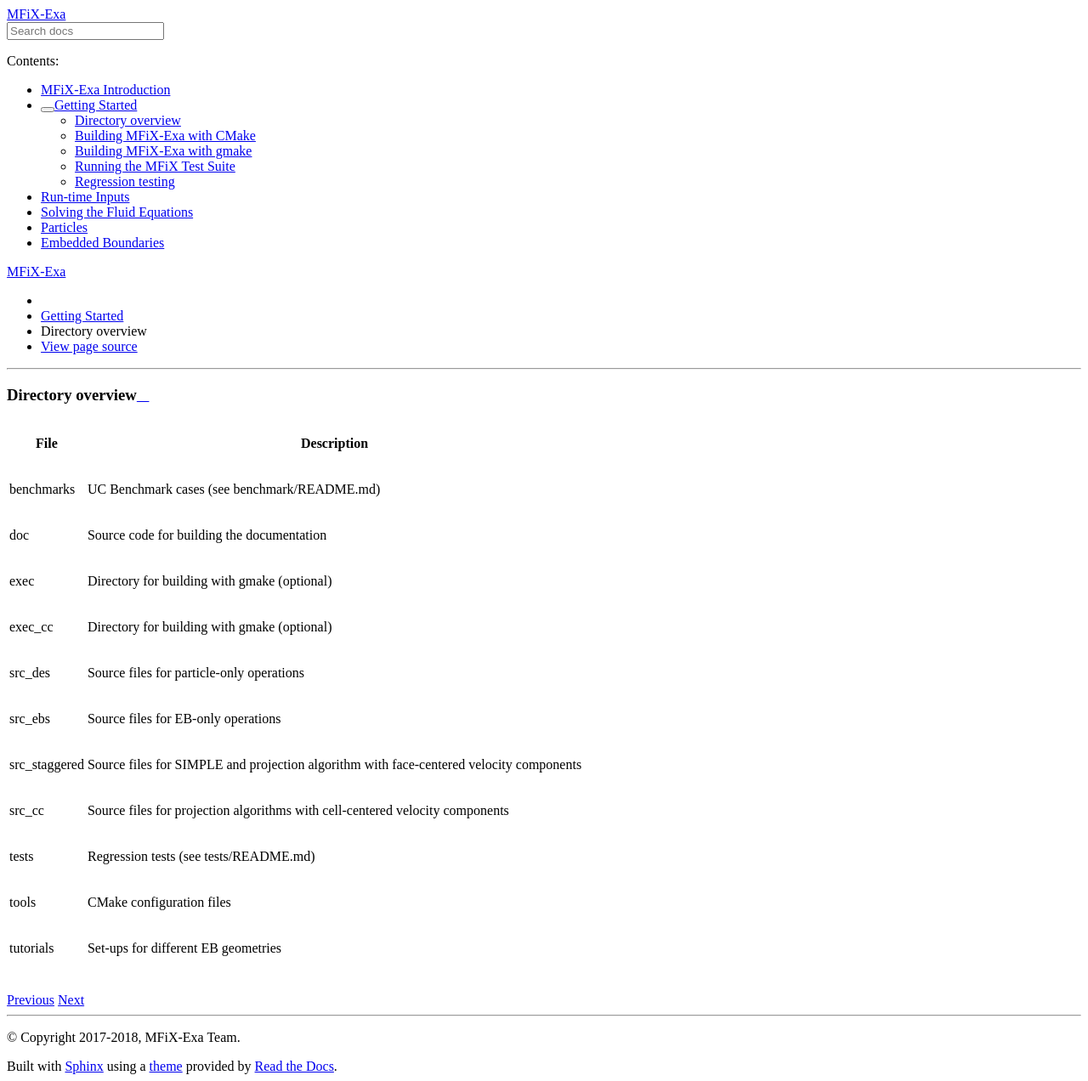
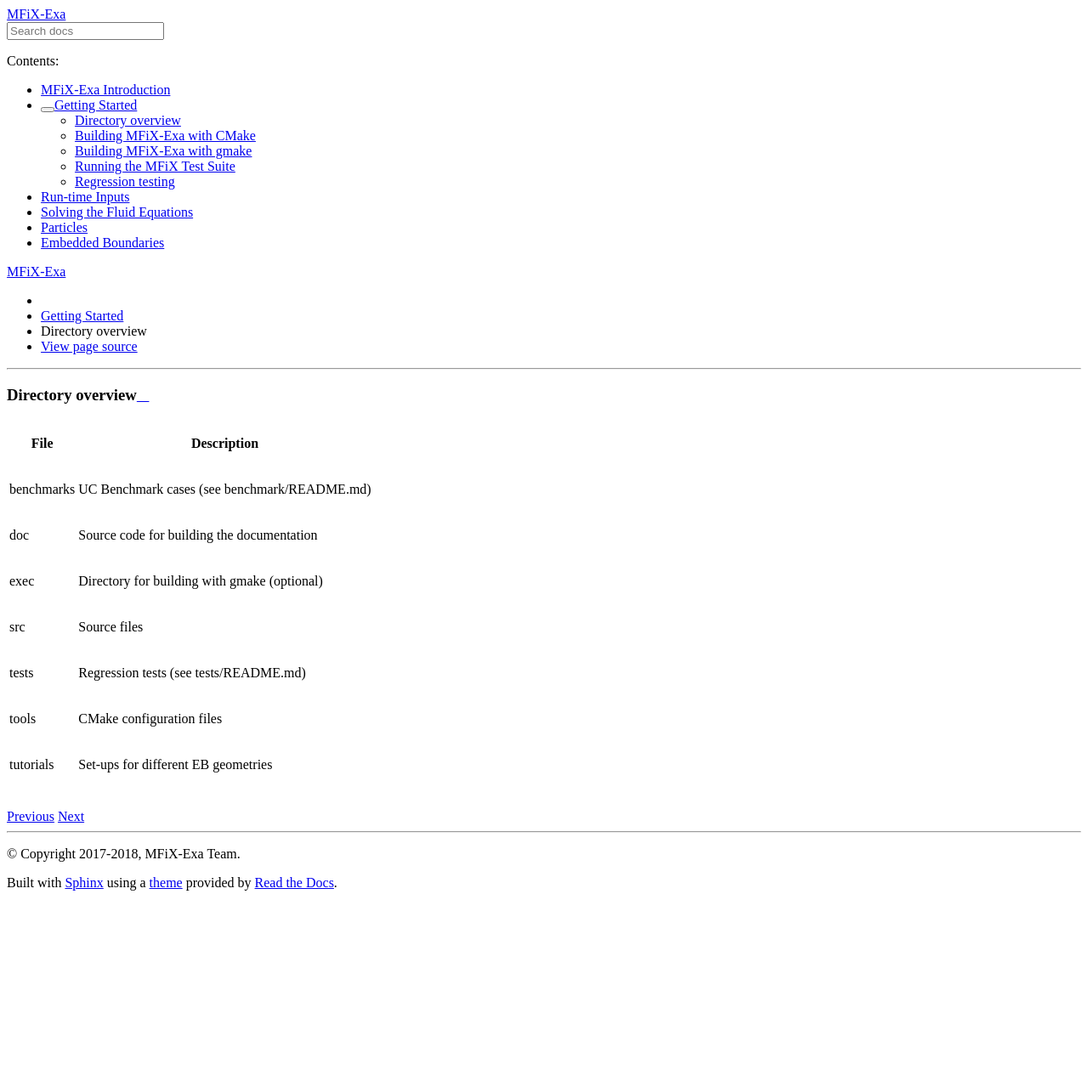
Before and after one commit to mwm126/MFIX-Exa, a Sphinx documentation site: the page built from docs/source/Structure.rst, in a window 1280 px wide. Shown: the whole page at 85% size. Built offline with Sphinx 7.4.7 and the Read the Docs theme 2.0.0, drawn with Linux system fonts in a browser that asks for light colours; after the commit the page ends 1056 px from its top, so only the background shows below that.

Commit message:
Update the directory structure

```diff
--- a/docs/source/Structure.rst
+++ b/docs/source/Structure.rst
@@ -12,17 +12,7 @@ Directory overview
 +---------------+--------------------------------------------------+
 | exec          | Directory for building with gmake (optional)     |
 +---------------+--------------------------------------------------+
-| exec_cc       | Directory for building with gmake (optional)     |
-+---------------+--------------------------------------------------+
-| src_des       | Source files for particle-only operations        |
-+---------------+--------------------------------------------------+
-| src_ebs       | Source files for EB-only operations              |
-+---------------+--------------------------------------------------+
-| src_staggered | Source files for SIMPLE and projection algorithm |
-|               | with face-centered velocity components           |
-+---------------+--------------------------------------------------+
-| src_cc        | Source files for projection algorithms with      |
-|               | cell-centered velocity components                |
+| src           | Source files                                     |
 +---------------+--------------------------------------------------+
 | tests         | Regression tests (see tests/README.md)           |
 +---------------+--------------------------------------------------+
```
